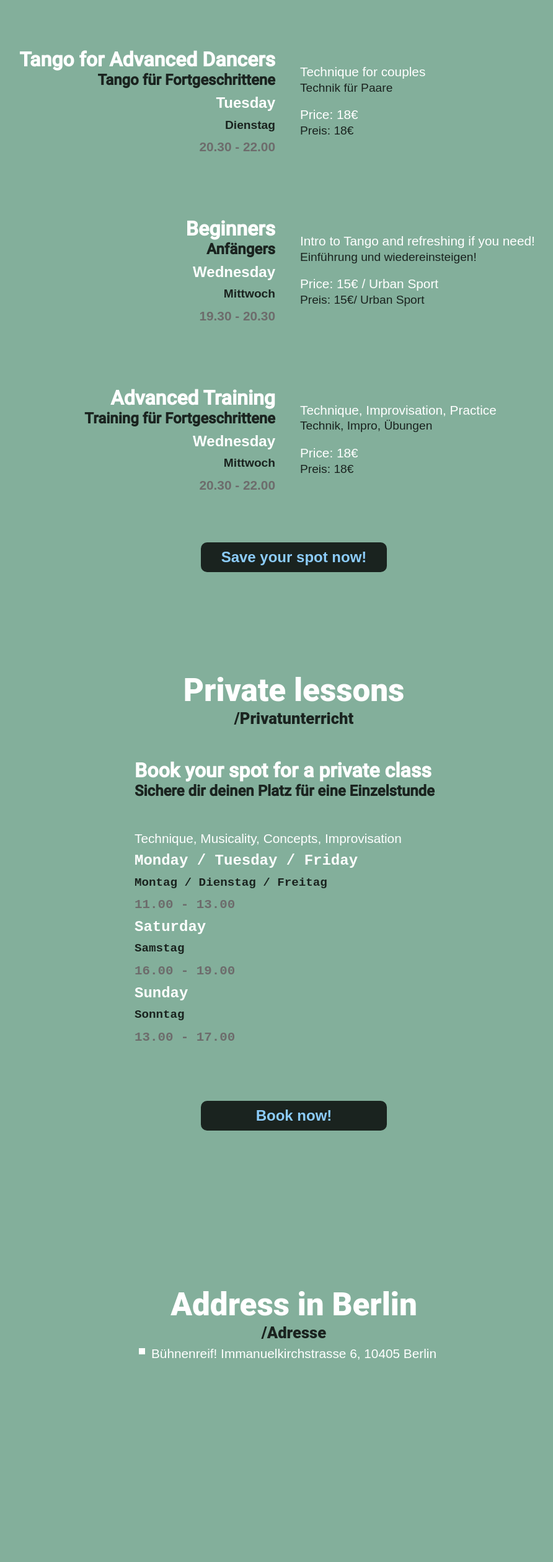
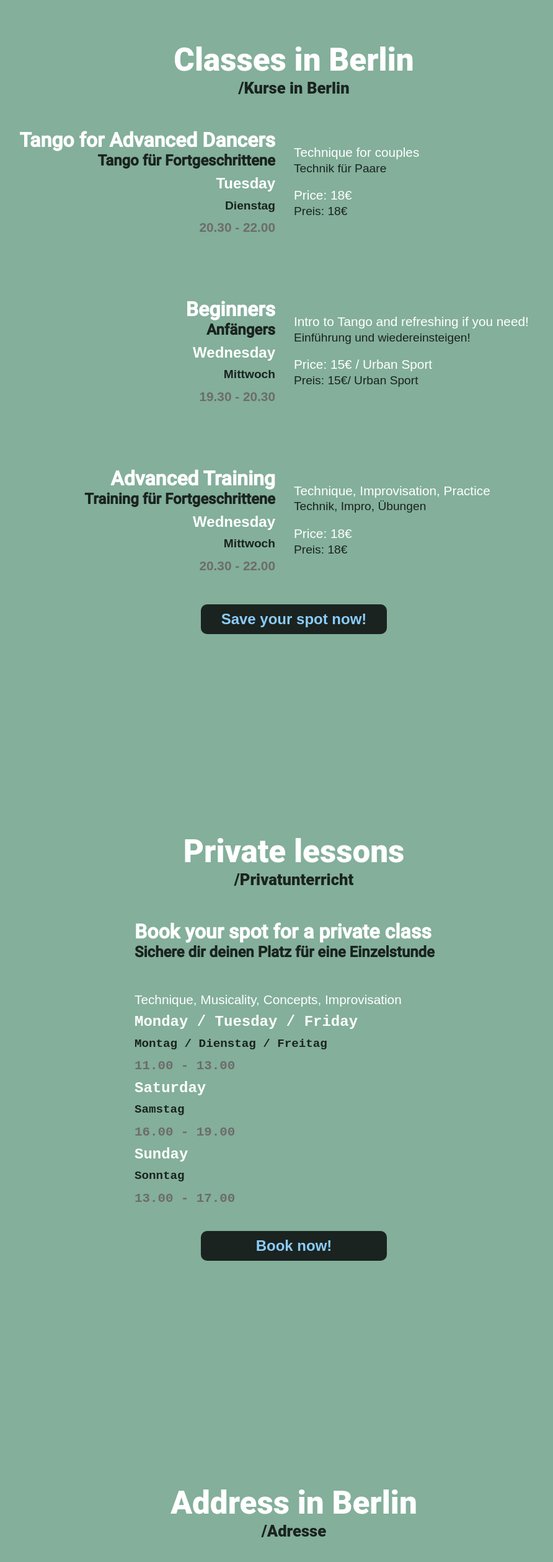
Before and after one commit to matiasfacio/matiasfacio-tango, a React (Create React App) app: page / in a window 1280 px wide. Shown: the part 2350-4870 px from the top of the page at 62% size, without its empty margins (166-1058 px from the left). Built offline with nearby package versions, Linux system fonts and the light colour scheme; no server answers; a web font is replaced by a local one.

Commit message:
fixed small screen layout

```diff
--- a/src/components/AboutMe.js
+++ b/src/components/AboutMe.js
@@ -1,5 +1,6 @@
 import React from "react";
 import styled, { css } from "styled-components";
+import { Title } from "./Title";
 
 const images = [
   "https://res.cloudinary.com/matiasfacio/image/upload/v1638830489/MatiasFacio.com/1-low_j2dbaa.jpg",
@@ -10,9 +11,8 @@ const images = [
 
 export default function AboutMe() {
   return (
-    <Container>
+    <>
       <StyledSection id="aboutme">
-        <div className="separador"></div>
         <Title>
           <h2>About me</h2>
           <h3 className="deutsch">/Über mich</h3>
@@ -84,7 +84,7 @@ export default function AboutMe() {
         </CardsContainer>
         <div className="separador"></div>
       </StyledSection>
-    </Container>
+    </>
   );
 }
 
@@ -130,16 +130,13 @@ const CircledImage = styled.div`
   }
 `;
 
-const Container = styled.div`
-  max-width: 1200px;
-`;
-
 const StyledSection = styled.div`
   display: flex;
   flex-direction: column;
   justify-content: center;
   align-items: center;
   max-width: 1200px;
+  margin: 20vh 2em;
 
   h3 {
     font-family: "Roboto Black";
@@ -152,21 +149,13 @@ const StyledSection = styled.div`
   }
 `;
 
-const Title = styled.div`
-  display: flex;
-  justify-content: center;
-  align-items: center;
-  flex-direction: column;
-`;
-
 const CardsContainer = styled.div`
   display: flex;
   flex-direction: row;
   flex-wrap: wrap;
   justify-content: space-around;
   align-items: flex-start;
-  margin-top: 10vh;
-  padding: 2em;
+  padding: 0 2em;
   margin: 0 auto;
   gap: 40px;
 `;
--- a/src/components/Address.js
+++ b/src/components/Address.js
@@ -4,6 +4,7 @@ import { Title } from "./Title";
 
 export const Address = () => {
   return (
+    <>
       <StyledAddress>
         <Title>
           <h2>Address in Berlin</h2>
@@ -11,16 +12,16 @@ export const Address = () => {
         </Title>
         <p>Bühnenreif! Immanuelkirchstrasse 6, 10405 Berlin</p>
       </StyledAddress>
+    </>
   );
 };
 
-const StyledAddress = styled.div`
+const StyledAddress = styled.section`
   display: flex;
   flex-direction: column;
   justify-content: space-around;
   align-items: center;
-  margin-bottom: 20vh;
-  padding: 50px;
+  margin: 20vh 2em;
 
   p {
     color: var(--main-white-color);
@@ -28,6 +29,7 @@ const StyledAddress = styled.div`
     line-height: 1.8;
     font-family: sans-serif;
     position: relative;
+    margin-top: 50px;
     &:last-of-type::before {
       position: absolute;
       content: "";
--- a/src/components/Choreography.js
+++ b/src/components/Choreography.js
@@ -14,12 +14,12 @@ export default function Choreography() {
   };
 
   return (
+    <>
       <StyledSection id="choreography">
         <Title>
           <h2>Choreography Making</h2>
           <h3 className="deutsch">/Choregrapher</h3>
         </Title>
-
         <ChoreographyContent>
           <p>
             My approach to choreography making is first of all, to listen to the
@@ -35,19 +35,20 @@ export default function Choreography() {
             and private events. <br />
             <br />
             If you wish to know more about it, please email me
-          <span>to schedule a meeting or give me a call</span>, I would be more
-          than interested to hear about your project.
+            <span>to schedule a meeting or give me a call</span>, I would be
+            more than interested to hear about your project.
           </p>
         </ChoreographyContent>
         <PrivateClassButton onClick={sendEmailChoreography}>
           Send me an E-mail
         </PrivateClassButton>
       </StyledSection>
+    </>
   );
 }
 
 const ChoreographyContent = styled.div`
-  margin-top: 100px;
+  margin-top: 50px;
 `;
 
 const PrivateClassButton = styled.button`
@@ -59,7 +60,7 @@ const PrivateClassButton = styled.button`
   border-width: 0px;
   border-color: var(--main-buttonText-color);
   padding: 10px 20px;
-  margin: 40px 0;
+  margin: 20vh 0;
   font-size: 1.5rem;
   font-weight: bolder;
 
@@ -76,7 +77,7 @@ const StyledSection = styled.div`
   flex-direction: column;
   justify-content: center;
   align-items: center;
-  padding: 100px;
+  padding: 0 2em;
   max-width: 1200px;
   p {
     color: var(--main-white-color);
--- a/src/components/GroupLessons.js
+++ b/src/components/GroupLessons.js
@@ -11,7 +11,7 @@ const GroupLessons = () => {
     window.location.href = link;
   };
   return (
-    <>
+    <StyledSection>
       <Title>
         <h2>Classes in Berlin</h2>
         <h3>/Kurse in Berlin</h3>
@@ -104,7 +104,7 @@ const GroupLessons = () => {
       <BookAClassButton onClick={sendEmail}>
         Save your spot now!
       </BookAClassButton>
-    </>
+    </StyledSection>
   );
 };
 
@@ -128,14 +128,13 @@ const BookAClassButton = styled.button`
   background-color: var(--secondary-color);
   color: var(--main-buttonText-color);
   width: 300px;
-  height: auto;
   border-radius: 10px;
   border-width: 0px;
   border-color: var(--main-buttonText-color);
   padding: 10px 20px;
   font-size: 1.5rem;
   font-weight: bolder;
-
+  align-self: center;
   &:hover {
     border-color: var(--main-buttonText-color);
     color: var(--main-white-color);
@@ -163,7 +162,6 @@ const Horario = styled.div`
 `;
 
 const ClassTopic = styled.div`
-  padding: 10px;
   width: fit-content;
   p {
     color: var(--main-white-color);
@@ -184,7 +182,6 @@ const ClassTopic = styled.div`
     grid-column: 2 / 3;
   }
   @media (max-width: 800px) {
-    padding: 0 2em;
     margin-bottom: 50px;
     &:nth-of-type(1) {
       grid-row: 2/3;
@@ -223,7 +220,7 @@ const ClassName = styled.div`
   }
   @media (max-width: 800px) {
     text-align: left;
-    padding: 2em;
+
     &:nth-of-type(1) {
       grid-row: 1/2;
       grid-column: 1 / 1;
@@ -241,7 +238,7 @@ const ClassName = styled.div`
 
 const Classes = styled.div`
   width: 100%;
-  margin: 10vh auto;
+  margin: 50px auto;
   display: grid;
   grid-template-columns: 1fr 1fr;
   grid-template-rows: auto auto auto;
@@ -256,3 +253,10 @@ const Classes = styled.div`
     grid-row-gap: 0px;
   }
 `;
+
+const StyledSection = styled.section`
+  margin: 20vh 2em;
+  display: flex;
+  justify-content: center;
+  flex-direction: column;
+`;
--- a/src/components/PrivateLessons.js
+++ b/src/components/PrivateLessons.js
@@ -12,6 +12,7 @@ export default function ClassesBerlin() {
   };
 
   return (
+    <>
       <Classes>
         <Title>
           <h2>Private lessons</h2>
@@ -65,6 +66,7 @@ export default function ClassesBerlin() {
         </PrivateLessons>
         <PrivateClassButton onClick={sendEmail}>Book now!</PrivateClassButton>
       </Classes>
+    </>
   );
 }
 
@@ -87,14 +89,14 @@ const Deutsch = styled.div`
 const Class = styled.div`
   display: flex;
   flex-direction: column;
-  margin-bottom: 50px;
-  margin: 50px;
+  margin: 0 2em;
   transition-duration: 1s;
 `;
 
 const PrivateLessons = styled.div`
   display: flex;
   flex-wrap: wrap;
+  margin-top: 50px;
 `;
 
 const PrivateClassButton = styled.button`
```
Lines whose indentation alone changed are shown as unchanged.
